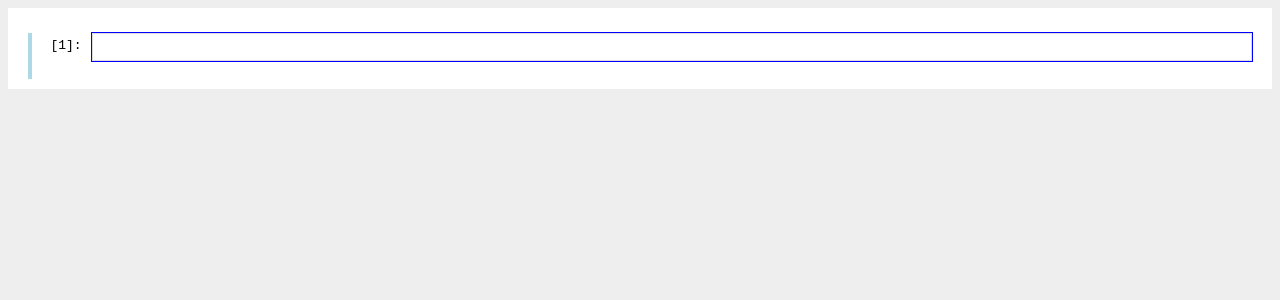
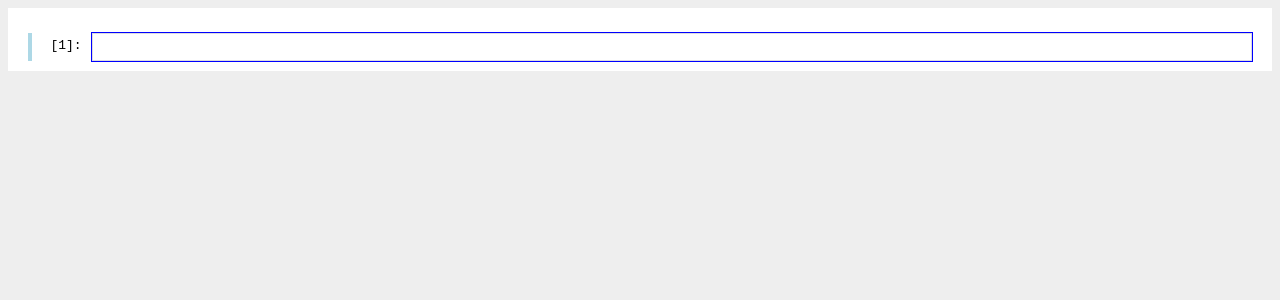
Before and after one commit to ranasun/js-notebook, a React (Vite) app: page / in a window 1280 px wide. Shown: the top 300 px of the page. Built offline with nearby package versions, Linux system fonts and the light colour scheme; some icons are missing.

Commit message:
Move useEffect above other functions

```diff
--- a/src/features/Entry/index.tsx
+++ b/src/features/Entry/index.tsx
@@ -45,6 +45,12 @@ const Entry: React.FC<EntryProp> = ({ entryId, content, type, index }) => {
     const dispatch = useDispatch();
     const ref = React.createRef<any>();
 
+    useEffect(() => {
+        if (inFocus === entryId && ref.current.view) {
+            ref.current.view.focus();
+        }
+    }, [inFocus]);
+
     function toggleEditorType() {
         dispatch(
             updateEntryType({
@@ -54,6 +60,7 @@ const Entry: React.FC<EntryProp> = ({ entryId, content, type, index }) => {
         );
         setCode('');
         setError('');
+        setPrev('');
     }
 
     function getPastCodes(id: string): string {
@@ -72,9 +79,7 @@ const Entry: React.FC<EntryProp> = ({ entryId, content, type, index }) => {
             const prev = await bundle(getPastCodes(entryId));
             const output = await bundle(
                 getPastCodes(entryId) +
-                    `
-                    document.querySelector('body').innerHTML = '<div id="root"></div>'
-                    ` +
+                    `document.querySelector('body').innerHTML = '<div id="root"></div>';` +
                     content
             );
             setIsMarkdown(false);
@@ -95,12 +100,6 @@ const Entry: React.FC<EntryProp> = ({ entryId, content, type, index }) => {
             dispatch(setFocus(order[position + 1]));
         }
     }
-
-    useEffect(() => {
-        if (inFocus === entryId && ref.current.view) {
-            ref.current.view.focus();
-        }
-    }, [inFocus]);
 
     function handleMoveUp() {
         dispatch(moveEntry({ entryId, direction: 'up' }));
@@ -164,7 +163,7 @@ const Entry: React.FC<EntryProp> = ({ entryId, content, type, index }) => {
                             inFocus={inFocus}
                         />
                     )}
-                    {type === 'code' && (
+                    {type === 'code' && (code || error) && (
                         <CodePreview
                             entryId={entryId}
                             prev={prev}
```
